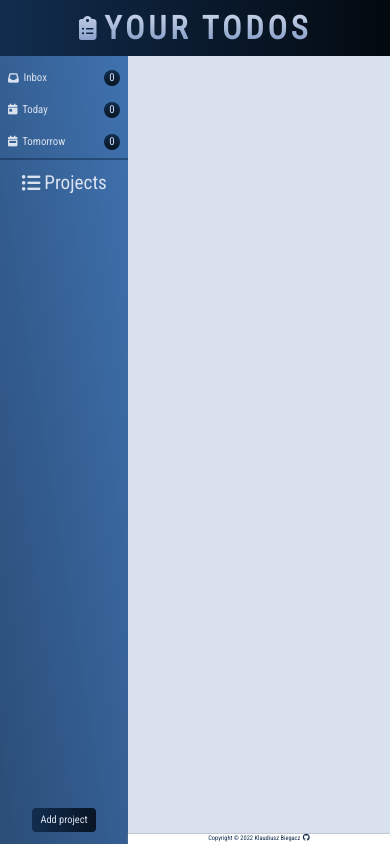
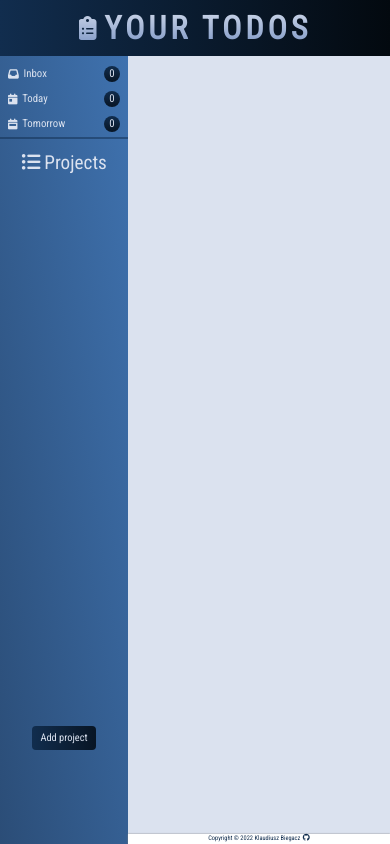
Before and after one commit to KlaudiuszB5528/Your-TODOS_v2, a React (Vite) app: page / in a window 390 px wide. Built offline with nearby package versions, Linux system fonts and the light colour scheme.

Commit message:
fix mobile view

```diff
--- a/src/App.tsx
+++ b/src/App.tsx
@@ -5,6 +5,15 @@ import { Sidebar } from "./components/Sidebar";
 import { TodosContextProvider } from "./context/todos-context";
 
 const App: React.FC = () => {
+  const resizeHandler = () => {
+    let vh = window.innerHeight * 0.01;
+    document.documentElement.style.setProperty("--vh", `${vh}px`);
+  };
+
+  resizeHandler();
+
+  window.addEventListener("resize", resizeHandler);
+
   return (
     <TodosContextProvider>
       <Header />
--- a/src/main.css
+++ b/src/main.css
@@ -21,6 +21,10 @@
 }
 *::-webkit-scrollbar-button {
   height: 2rem;
+}
+
+:root {
+  --vh: 100vh;
 }
 
 html {
@@ -114,7 +118,7 @@ h6 {
     grid-template-columns: 16rem 1fr;
   }
   .sidebar {
-    grid-template-rows: 13rem 1fr 6rem;
+    grid-template-rows: 0.1fr 0.8fr 0.1fr;
   }
   .main-section {
     overflow-y: auto;
--- a/src/scss/base/_base.scss
+++ b/src/scss/base/_base.scss
@@ -25,6 +25,10 @@
   &::-webkit-scrollbar-button {
     height: 2rem;
   }
+}
+
+:root {
+  --vh: 100vh;
 }
 
 html {
--- a/src/scss/layout/_layout.scss
+++ b/src/scss/layout/_layout.scss
@@ -40,7 +40,7 @@
   }
 
   .sidebar {
-    grid-template-rows: 13rem 1fr 6rem;
+    grid-template-rows: 0.1fr 0.8fr 0.1fr;
   }
 
   .main-section {
```
Also changed, not shown: 1 other file (tests, documents, lock files or other folders).
